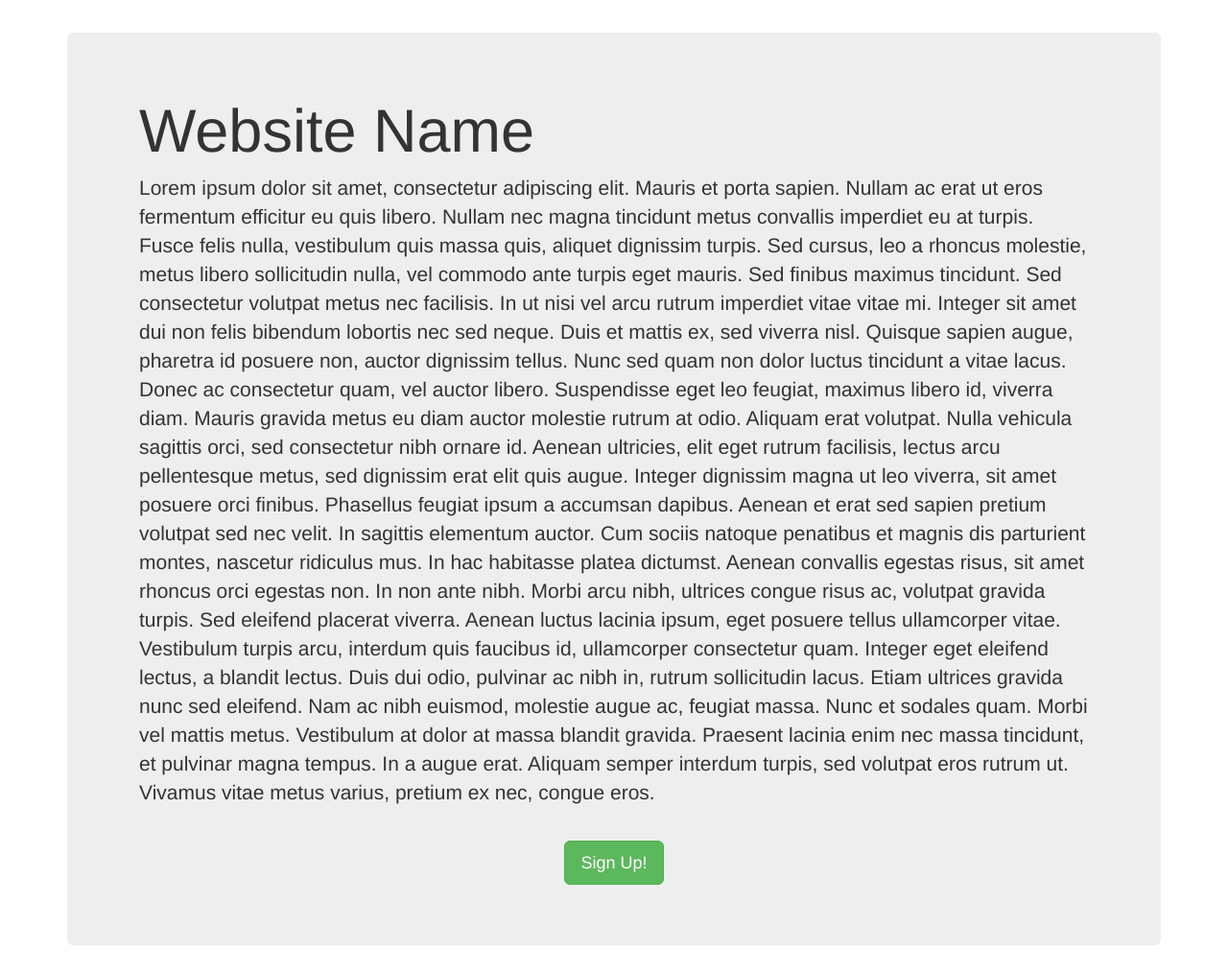
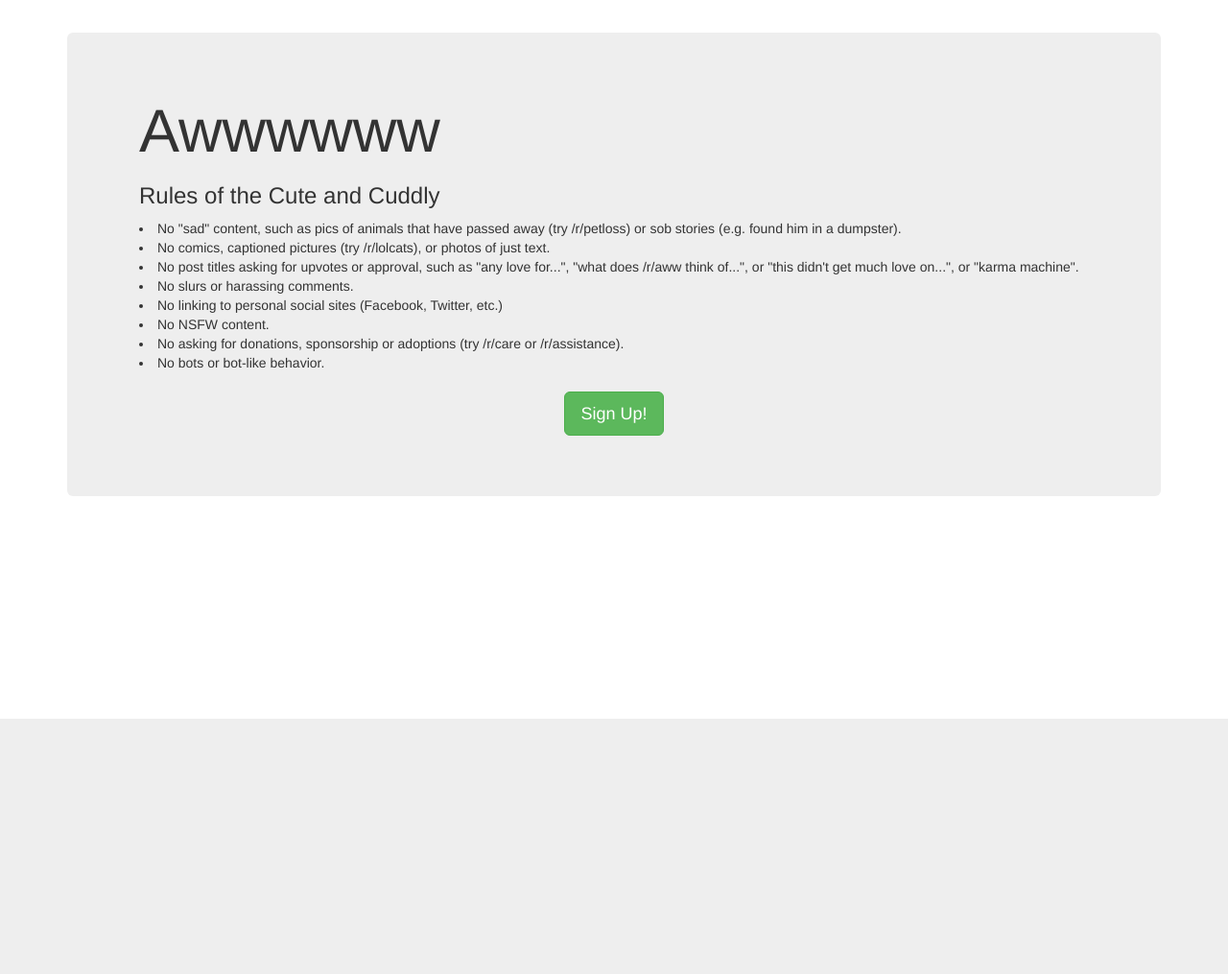
Before and after one commit to c1phr/cs399_social, a Django app: page / in a window 1280 px wide. Shown: the part 51-1066 px from the top of the page at 96% size. After the commit the page ends 800 px from the top, so only its background shows below. Run offline with Django 3.2, Linux system fonts and the light colour scheme; parts of the project's set-up code (start-up, migrations or seed data) failed here and were passed over; some libraries are stand-ins or nearby versions.

Commit message:
Updated homepage

```diff
--- a/eddit/main/templates/main/home.html
+++ b/eddit/main/templates/main/home.html
@@ -12,12 +12,25 @@
 {% block content %}
 	<div class="jumbotron">
 		<div class="container">
-			<h1>Website Name</h1>
-			<p>Lorem ipsum dolor sit amet, consectetur adipiscing elit. Mauris et porta sapien. Nullam ac erat ut eros fermentum efficitur eu quis libero. Nullam nec magna tincidunt metus convallis imperdiet eu at turpis. Fusce felis nulla, vestibulum quis massa quis, aliquet dignissim turpis. Sed cursus, leo a rhoncus molestie, metus libero sollicitudin nulla, vel commodo ante turpis eget mauris. Sed finibus maximus tincidunt. Sed consectetur volutpat metus nec facilisis. In ut nisi vel arcu rutrum imperdiet vitae vitae mi. Integer sit amet dui non felis bibendum lobortis nec sed neque. Duis et mattis ex, sed viverra nisl. Quisque sapien augue, pharetra id posuere non, auctor dignissim tellus. Nunc sed quam non dolor luctus tincidunt a vitae lacus. Donec ac consectetur quam, vel auctor libero.
+			<h1>Awwwwww</h1>
+            <h3> Rules of the Cute and Cuddly </h3>
 
-			Suspendisse eget leo feugiat, maximus libero id, viverra diam. Mauris gravida metus eu diam auctor molestie rutrum at odio. Aliquam erat volutpat. Nulla vehicula sagittis orci, sed consectetur nibh ornare id. Aenean ultricies, elit eget rutrum facilisis, lectus arcu pellentesque metus, sed dignissim erat elit quis augue. Integer dignissim magna ut leo viverra, sit amet posuere orci finibus. Phasellus feugiat ipsum a accumsan dapibus. Aenean et erat sed sapien pretium volutpat sed nec velit. In sagittis elementum auctor. Cum sociis natoque penatibus et magnis dis parturient montes, nascetur ridiculus mus. In hac habitasse platea dictumst. Aenean convallis egestas risus, sit amet rhoncus orci egestas non.
+    <li>No "sad" content, such as pics of animals that have passed away (try /r/petloss) or sob stories (e.g. found him in a dumpster).</li>
 
-			In non ante nibh. Morbi arcu nibh, ultrices congue risus ac, volutpat gravida turpis. Sed eleifend placerat viverra. Aenean luctus lacinia ipsum, eget posuere tellus ullamcorper vitae. Vestibulum turpis arcu, interdum quis faucibus id, ullamcorper consectetur quam. Integer eget eleifend lectus, a blandit lectus. Duis dui odio, pulvinar ac nibh in, rutrum sollicitudin lacus. Etiam ultrices gravida nunc sed eleifend. Nam ac nibh euismod, molestie augue ac, feugiat massa. Nunc et sodales quam. Morbi vel mattis metus. Vestibulum at dolor at massa blandit gravida. Praesent lacinia enim nec massa tincidunt, et pulvinar magna tempus. In a augue erat. Aliquam semper interdum turpis, sed volutpat eros rutrum ut. Vivamus vitae metus varius, pretium ex nec, congue eros.</p>
+    <li>No comics, captioned pictures (try /r/lolcats), or photos of just text.</li>
+
+    <li>No post titles asking for upvotes or approval, such as "any love for...", "what does /r/aww think of...", or "this didn't get much love on...", or "karma machine".</li>
+
+    <li>No slurs or harassing comments.</li>
+
+    <li>No linking to personal social sites (Facebook, Twitter, etc.)</li>
+
+    <li>No NSFW content.</li>
+
+    <li>No asking for donations, sponsorship or adoptions (try /r/care or /r/assistance).</li>
+
+    <li>No bots or bot-like behavior.</li>
+</li>
 			</br>
 			<center><p><a class="btn btn-success btn-lg" href="{% url 'main.views.register.new_user' %}">Sign Up!</a></p></center>
 		</div>
```
